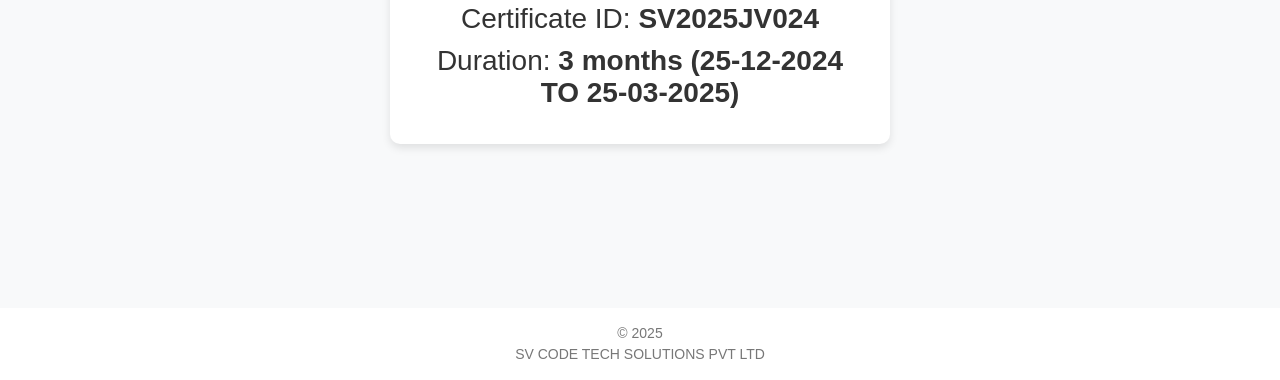
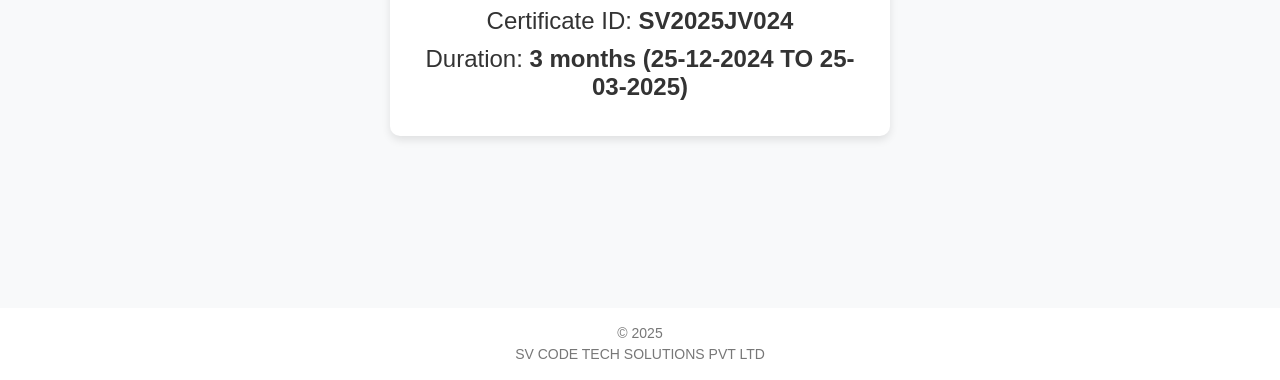
Before and after one commit to Hariharan0010/certificate-validation, a plain HTML site: page index.html in a window 1280 px wide. Shown: the part 420-800 px from the top of the page. Drawn offline with Linux system fonts and the light colour scheme.

Commit message:
Update styles.css

```diff
--- a/styles.css
+++ b/styles.css
@@ -102,7 +102,7 @@ h1 {
     color: green;  /* Keeps it green */
 }
 .certificate-box p {
-    font-size: 28px;  /* Adjust the font size for other details */
+    font-size: 24px;  /* Adjust the font size for other details */
     margin: 10px 0;  /* Add spacing between lines */
 }
 
```
